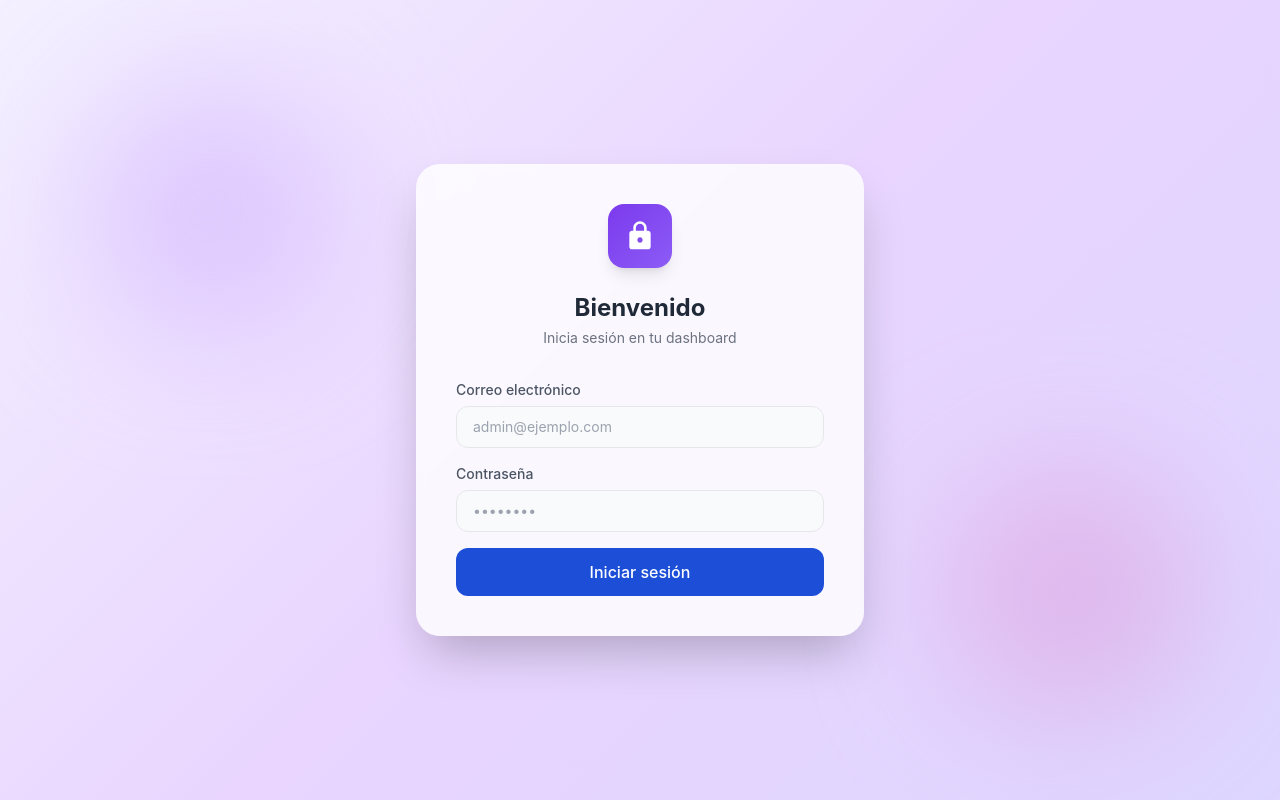
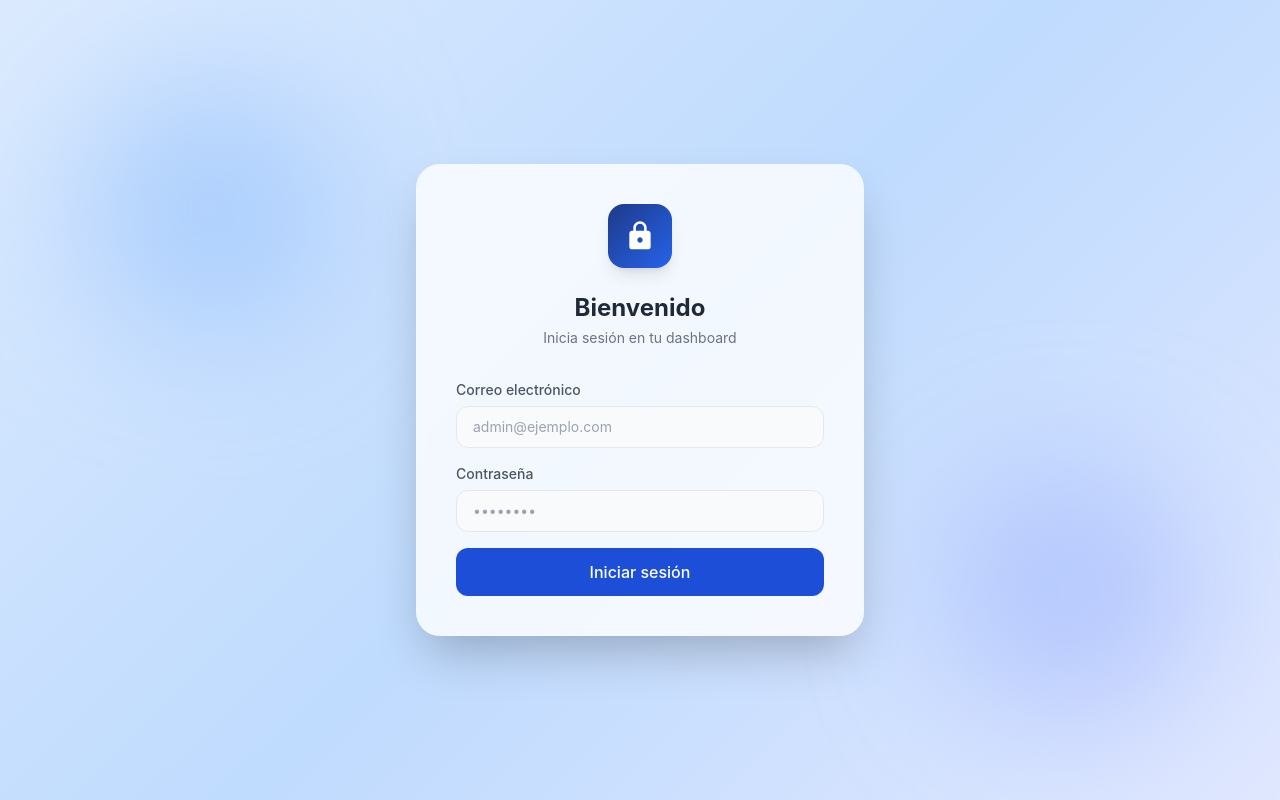
Before and after one commit to jomeca336/ecomerce_front, a React (Vite) app: page /login in a window 1280 px wide. Built offline with nearby package versions, Linux system fonts and the light colour scheme.

Commit message:
design: login page blue color scheme

```diff
--- a/src/pages/auth/LoginPage.jsx
+++ b/src/pages/auth/LoginPage.jsx
@@ -34,17 +34,17 @@ export default function LoginPage() {
 
   return (
     <div className="min-h-screen flex items-center justify-center"
-      style={{ background: 'linear-gradient(135deg, #f3f0ff 0%, #e9d5ff 50%, #ddd6fe 100%)' }}>
+      style={{ background: 'linear-gradient(135deg, #dbeafe 0%, #bfdbfe 50%, #e0e7ff 100%)' }}>
 
       {/* Decorative blobs */}
-      <div className="absolute top-20 left-20 w-64 h-64 bg-purple-300 rounded-full mix-blend-multiply filter blur-3xl opacity-30 animate-pulse" />
-      <div className="absolute bottom-20 right-20 w-64 h-64 bg-pink-300 rounded-full mix-blend-multiply filter blur-3xl opacity-30 animate-pulse" />
+      <div className="absolute top-20 left-20 w-64 h-64 bg-blue-300 rounded-full mix-blend-multiply filter blur-3xl opacity-25 animate-pulse" />
+      <div className="absolute bottom-20 right-20 w-64 h-64 bg-indigo-300 rounded-full mix-blend-multiply filter blur-3xl opacity-25 animate-pulse" />
 
       <div className="relative bg-white/80 backdrop-blur-sm rounded-3xl shadow-2xl p-10 w-full max-w-md">
         {/* Icon */}
         <div className="flex justify-center mb-6">
           <div className="w-16 h-16 rounded-2xl flex items-center justify-center shadow-lg"
-            style={{ background: 'linear-gradient(135deg, #7c3aed, #8b5cf6)' }}>
+            style={{ background: 'linear-gradient(135deg, #1e3a8a, #2563eb)' }}>
             <svg viewBox="0 0 24 24" fill="white" className="w-8 h-8">
               <path d="M18 8h-1V6c0-2.76-2.24-5-5-5S7 3.24 7 6v2H6c-1.1 0-2 .9-2 2v10c0 1.1.9 2 2 2h12c1.1 0 2-.9 2-2V10c0-1.1-.9-2-2-2zm-6 9c-1.1 0-2-.9-2-2s.9-2 2-2 2 .9 2 2-.9 2-2 2zm3.1-9H8.9V6c0-1.71 1.39-3.1 3.1-3.1 1.71 0 3.1 1.39 3.1 3.1v2z" />
             </svg>
```
